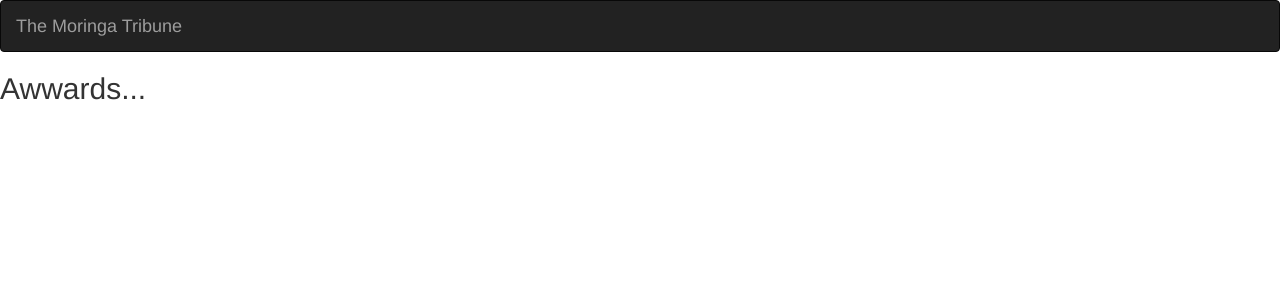
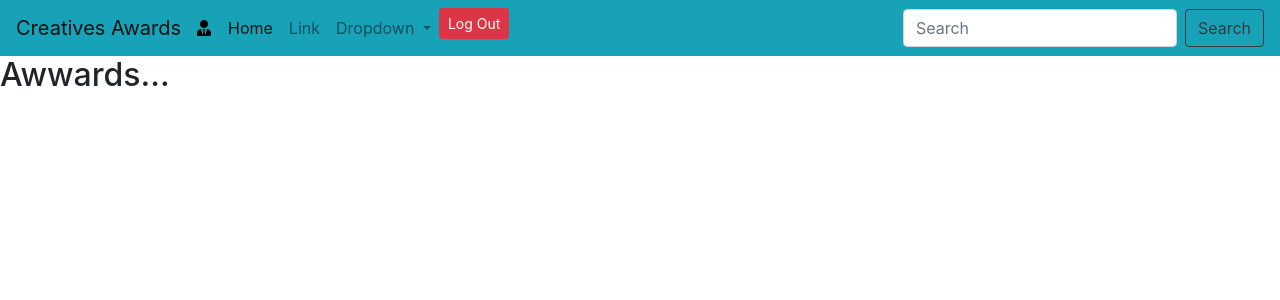
Before and after one commit to monginadiana/Awwaardss254, a Django app: page / in a window 1280 px wide. Shown: the top 300 px of the page. Run offline with Django 3.2, Linux system fonts and the light colour scheme; some libraries are stand-ins or nearby versions; some web fonts are replaced.

Commit message:
creation of the navbar

```diff
--- a/Awards254/heyAwards/settings.py
+++ b/Awards254/heyAwards/settings.py
@@ -32,7 +32,7 @@ ALLOWED_HOSTS = []
 
 INSTALLED_APPS = [
     'ratings',
-    'bootstrap3',
+    'bootstrap4',
     'cloudinary',
     'django.contrib.admin',
     'django.contrib.auth',
--- a/Awards254/ratings/templates/all-awards/base.html
+++ b/Awards254/ratings/templates/all-awards/base.html
@@ -1,4 +1,4 @@
-{% load bootstrap3 %}
+{% load bootstrap4 %}
 {% load static%}
 <!DOCTYPE html>
 <html>
--- a/Awards254/ratings/templates/navbar.html
+++ b/Awards254/ratings/templates/navbar.html
@@ -1,17 +1,37 @@
-<!DOCTYPE html>
-<html lang="en">
-<head>
+<nav class="navbar navbar-expand-lg navbar-light bg-info">
+  <a class="navbar-brand" href="#">Creatives Awards</a>
+  <a style="color:black;" href="/admin" id="ig-text" class="nav-item text-black" active-color="black"><i
+    class="fas fa-user-tie text-black"></i>&nbsp;</a>&nbsp;
+  <button class="navbar-toggler" type="button" data-toggle="collapse" data-target="#navbarSupportedContent" aria-controls="navbarSupportedContent" aria-expanded="false" aria-label="Toggle navigation">
+    <span class="navbar-toggler-icon"></span>
+  </button>
 
-  <meta charset="utf-8">
-  <meta name="viewport" content="width=device-width, initial-scale=1">
-</head>
-<body>
-<nav class="navbar navbar-inverse">
-  <div class="container-fluid">
-    <div class="navbar-header">
-      <a class="navbar-brand" href="{">The Moringa Tribune</a>
-    </div>
+  <div class="collapse navbar-collapse" id="navbarSupportedContent">
+    <ul class="navbar-nav mr-auto">
+      <li class="nav-item active">
+        <a class="nav-link" href="#">Home <span class="sr-only">(current)</span></a>
+      </li>
+      <li class="nav-item">
+        <a class="nav-link" href="#">Link</a>
+      </li>
+      <li class="nav-item dropdown">
+        <a class="nav-link dropdown-toggle" href="#" id="navbarDropdown" role="button" data-toggle="dropdown" aria-haspopup="true" aria-expanded="false">
+          Dropdown
+        </a>
+        <div class="dropdown-menu" aria-labelledby="navbarDropdown">
+          <a class="dropdown-item" href="#">Home</a>
+          <a class="dropdown-item" href="#">Log Out</a>
+          <div class="dropdown-divider"></div>
+          <!-- <a class="dropdown-item" href="#">Something else here</a> -->
+        </div>
+      </li>
+      <li class="nav-item">
+          <a class='btn btn-danger btn-sm'   href="/accounts/login"><span class="glyphicon glyphicon-log-out"></span>Log Out</a>
+      </li>
+    </ul>
+    <form class="form-inline my-2 my-lg-0">
+      <input class="form-control mr-sm-2" type="search" placeholder="Search" aria-label="Search">
+      <button class="btn btn-outline-dark  my-2 my-sm-0" type="submit">Search</button>
+    </form>
   </div>
 </nav>
-</body>
-</html>
--- a/Awards254/ratings/views.py
+++ b/Awards254/ratings/views.py
@@ -1,4 +1,5 @@
 from django.shortcuts import render
+from django.contrib.auth.decorators import login_required
 
 # Create your views here.
 
```
Also changed, not shown: Awards254/db.sqlite3, Awards254/ratings/templates/django_registration/registration_form.html (renamed from Awards254/ratings/templates/django-registration/registration_form.html).
